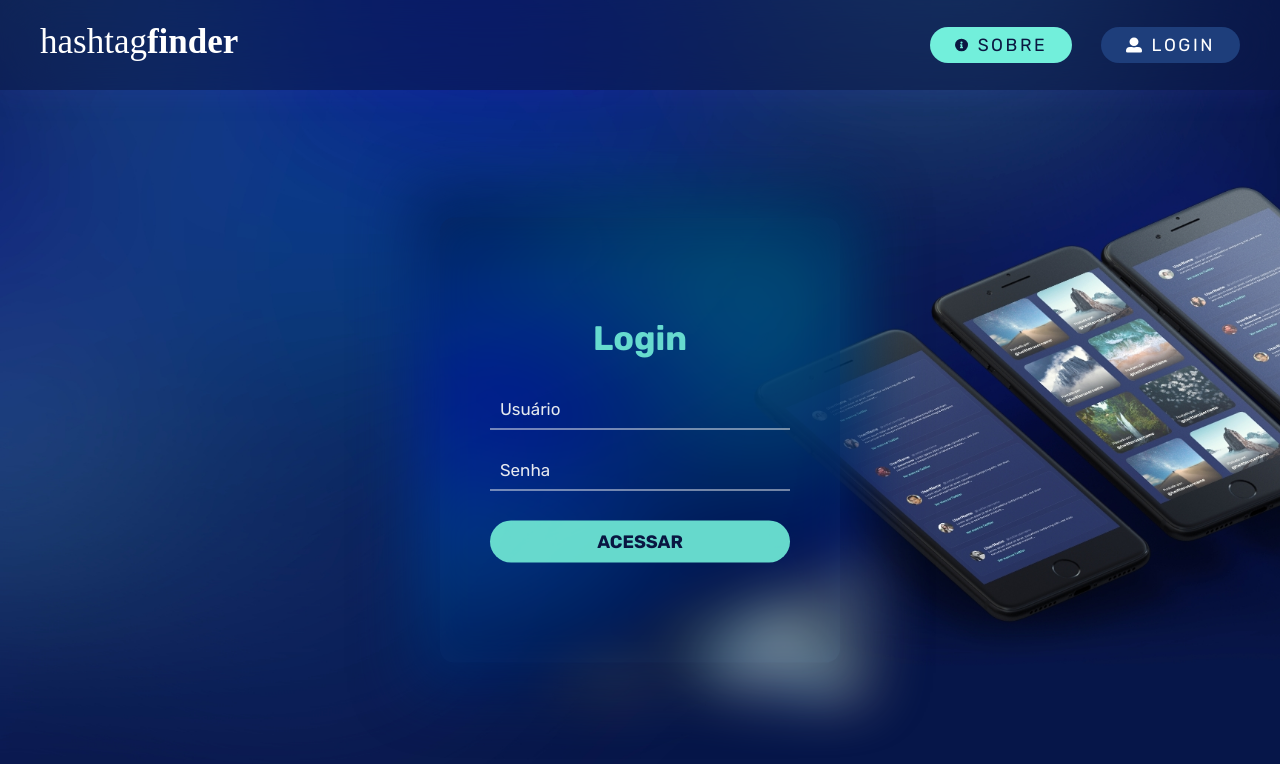
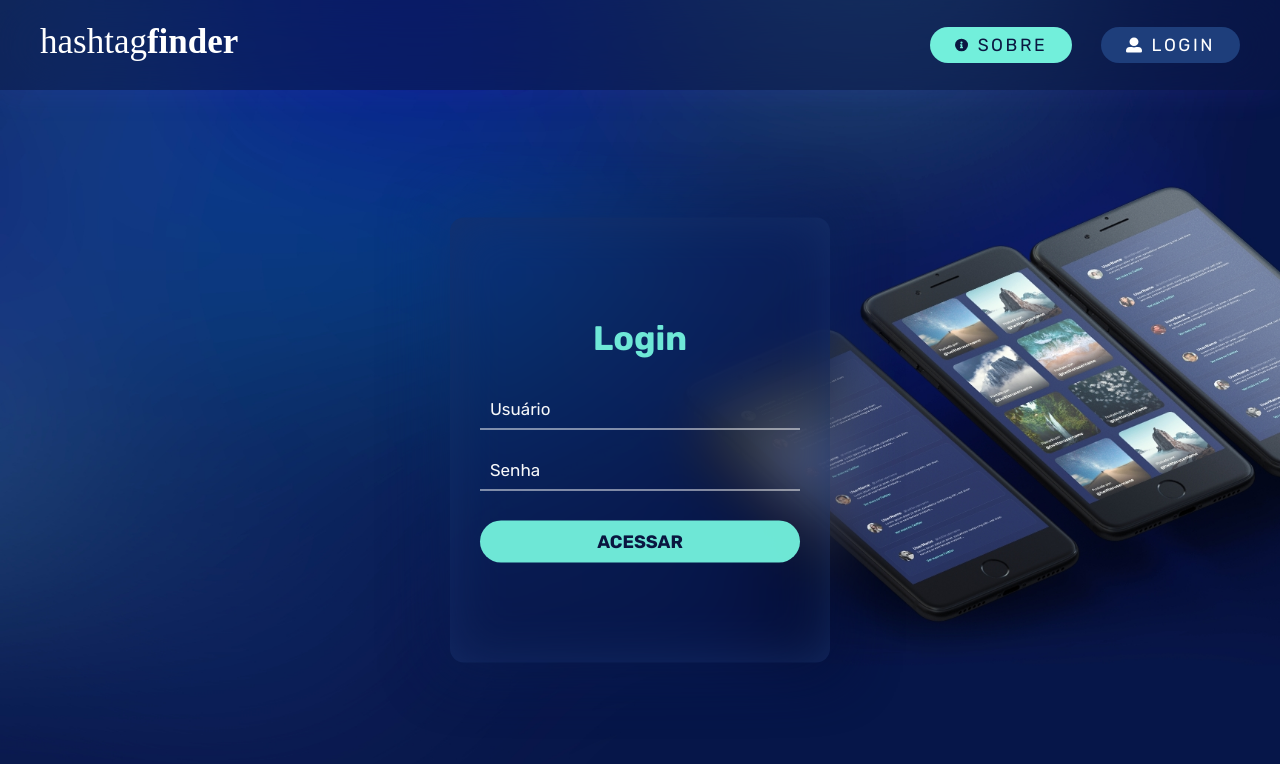
Before and after one commit to MRonald/hashtag-finder, a React (Create React App) app: page /login in a window 1280 px wide. Shown: the top 764 px of the page. Built offline with nearby package versions, Linux system fonts and the light colour scheme.

Commit message:
alteração efeito login

```diff
--- a/src/styles/pages/Login.module.css
+++ b/src/styles/pages/Login.module.css
@@ -1,10 +1,8 @@
 .containerLogin {
-    margin: auto;
     position: fixed;
     height: 100%;
     width: 100%;
-    background-image: url(../../assets/img/mobile-hero-bg.jpg);
-    background-repeat: no-repeat;
+    background: center no-repeat url(../../assets/img/mobile-hero-bg.jpg) padding-box;
     background-size: cover;
 }
 
@@ -19,22 +17,20 @@
     padding: 100px 30px;
     border-radius: 14px;
     background: #18326B;
-    opacity: 0.9;
+    opacity: 0.97;
     min-width: 300px;
 }
 
 .login::before {
-    background-image: url(../../assets/img/mobile-hero-bg.jpg);
-    background-repeat: no-repeat;
-    background-size: cover;
     position: absolute;
-    margin: -30px;
     content: '';
     top: 0;
     bottom: 0;
     right: 0;
     left: 0;
+    margin: -10px;
     filter: blur(30px);
+    background: center no-repeat url(../../assets/img/mobile-hero-bg.jpg) padding-box;
     z-index: -1;
 }
 
@@ -94,18 +90,10 @@
     .containerLogin {
         background-image: url(../../assets/img/hero-bg.jpg);
     }
-
     .login {
-        display: flex;
-        flex-direction: column;
-        position: absolute;
-        top: 55%;
-        left: 50%;
-        transform: translate(-50%, -50%);
-        padding: 100px 50px;
-        border-radius: 14px;
-        background-color: #18326B;
-        opacity: 0.9;
-        min-width: 400px;
+        min-width: 380px;
+    }
+    .login::before {
+        background: center no-repeat url(../../assets/img/hero-bg.jpg) padding-box;
     }
 }
```
